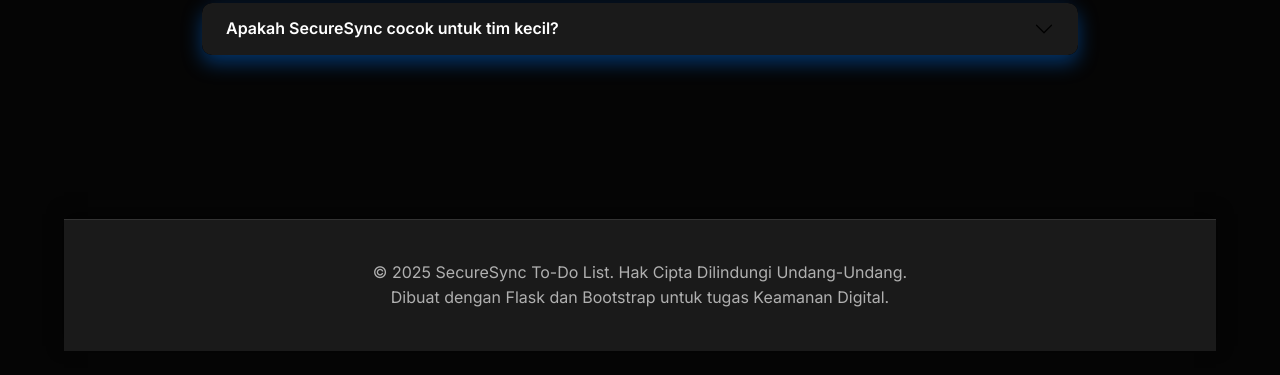
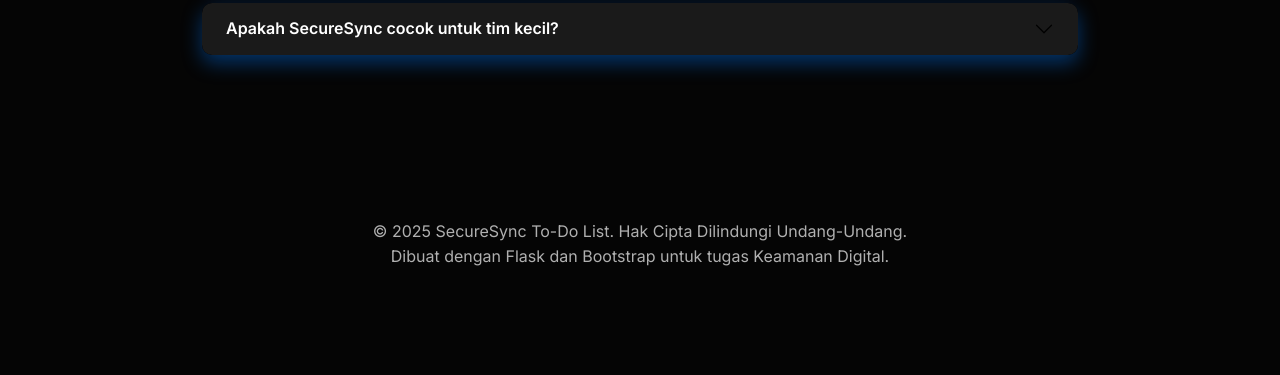
Before and after one commit to AlvinOctaviano16/SecureSync1, a Flask app: page / in a window 1280 px wide. Shown: the part 2640-3015 px from the top of the page. After the commit the page ends 2906 px from the top, so only its background shows below. Run offline with Flask 3, Linux system fonts and the light colour scheme.

Commit message:
oiii perbaiki fit

```diff
--- a/Keamanan_Apk/static/css/style.css
+++ b/Keamanan_Apk/static/css/style.css
@@ -414,7 +414,7 @@ body {
 /* Info/Features Section */
 .info-section {
     padding: 5rem 0;
-    background-color: var(--dm-dark-gray); /* Ganti agar ada latar belakang kontras */
+    background-color: transparent; /* Ganti agar ada latar belakang kontras */
     border-radius: 0px; /* Hapus border radius */
     box-shadow: none;
     margin-top: 0px; /* Tidak perlu margin top karena sudah ada shape divider */
@@ -625,16 +625,6 @@ body {
 
 
 /* Footer Section */
-.footer-section {
-    background-color: var(--dm-dark-gray);
-    color: var(--dm-light-gray);
-    padding: 2.5rem 0;
-    margin-top: 0px; /* Sesuaikan margin */
-    border-radius: 0px;
-    border-top: 1px solid var(--dm-border-color);
-    box-shadow: 0 -5px 15px rgba(0, 0, 0, 0.5);
-    width: 100%;
-}
 
 /* Override gaya Bootstrap row dan col agar lebih fleksibel di tema ini */
 .row {
--- a/Keamanan_Apk/templates/pages/home.html
+++ b/Keamanan_Apk/templates/pages/home.html
@@ -25,7 +25,6 @@
         <!-- Shape Divider, more complex and abstract -->
         <div class="hero-shape-divider">
             <svg data-name="Layer 1" xmlns="http://www.w3.org/2000/svg" viewBox="0 0 1200 120" preserveAspectRatio="none">
-                <path d="M985.66,92.83C906.67,72,823.7,29.64,742.64,3.18c-87.27-28.42-159.28-3.04-261.44,14.67C309.85,51.5,168,101.52,0,121.32V0H1200V92.83Z" class="shape-fill"></path>
             </svg>
         </div>
     </section>
```
